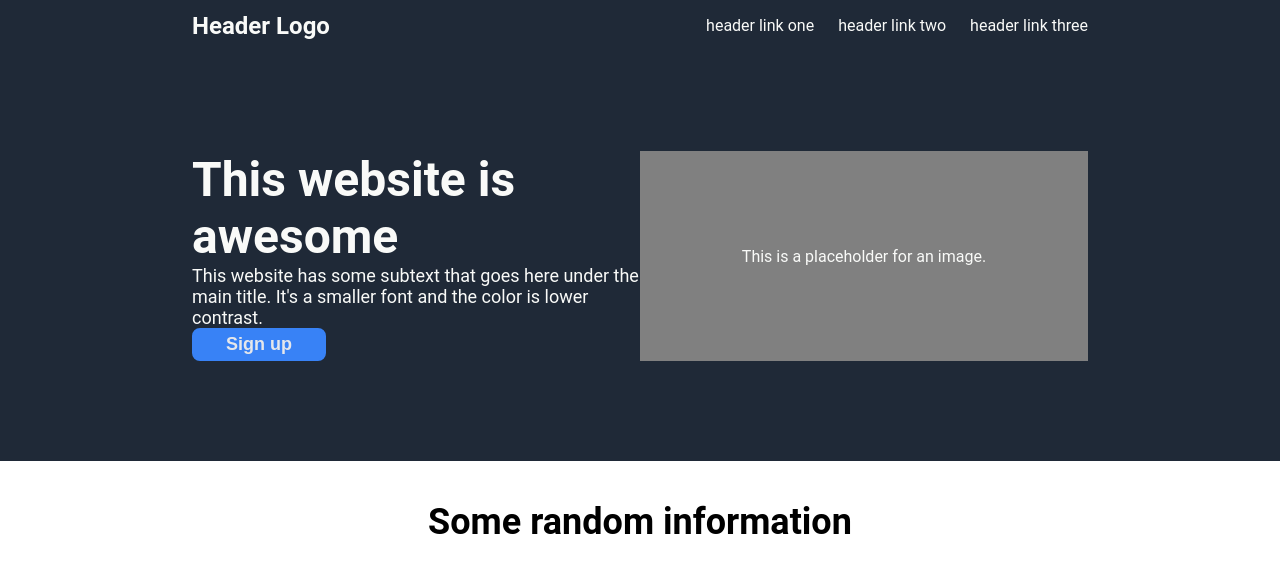
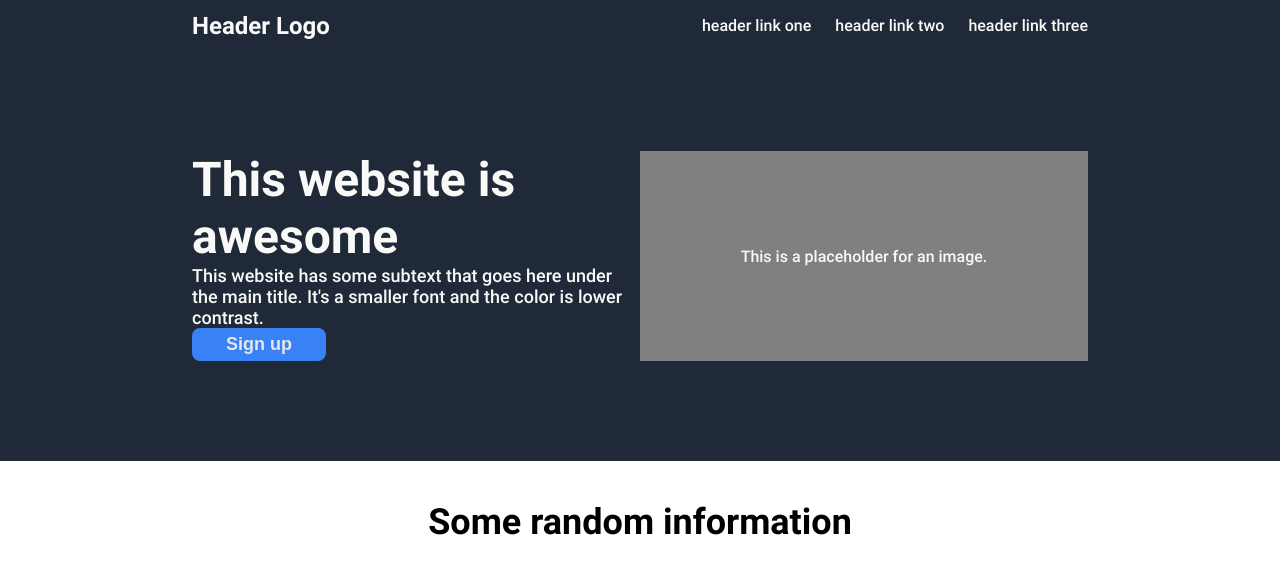
Before and after one commit to John-Rex/odin-landing-page, a plain HTML site: page index.html in a window 1280 px wide. Shown: the top 580 px of the page. Drawn offline with Linux system fonts and the light colour scheme.

Commit message:
Add local Roboto fonts

```diff
--- a/index.html
+++ b/index.html
@@ -5,6 +5,17 @@
   <link rel="stylesheet" href="styles.css">
   <title>Landing Page</title>
 </head>
+<style>
+  @font-face {
+    font-family: Roboto;
+    src: url("/fonts/Roboto-Medium.ttf");
+  }
+  @font-face {
+    font-family: Roboto;
+    src: url("/fonts/Roboto-Bold.ttf");
+    font-weight: bold;
+  }
+</style>
 <body>
   <header>
     <div class="head-top">
--- a/styles.css
+++ b/styles.css
@@ -1,9 +1,19 @@
+@font-face {
+  font-family: Roboto;
+  src: url("fonts/Roboto-Medium.ttf");
+}
+@font-face {
+  font-family: Roboto;
+  src: url("fonts/Roboto-Bold.ttf");
+  font-weight: bold;
+}
+
 body {
   display: flex;
   flex-direction: column;
   align-items: stretch;
   justify-content:flex-end;
-  font-family: Roboto, arial;
+  font-family: Roboto, Arial, Helvetica, sans-serif;
   margin: 0;
 }
 
@@ -98,7 +108,7 @@ div.info {
 
 .info-head {
   font-size: 36px;
-  font-weight: bolder;
+  font-weight: bold;
   margin: 40px 0;
 }
 
```
Also changed, not shown: fonts/Roboto-Black.ttf (added), fonts/Roboto-BlackItalic.ttf (added), fonts/Roboto-Bold.ttf (added), fonts/Roboto-BoldItalic.ttf (added), fonts/Roboto-Italic.ttf (added), fonts/Roboto-Light.ttf (added), fonts/Roboto-LightItalic.ttf (added), fonts/Roboto-Medium.ttf (added), fonts/Roboto-MediumItalic.ttf (added), fonts/Roboto-Regular.ttf (added), fonts/Roboto-Thin.ttf (added), fonts/Roboto-ThinItalic.ttf (added), 1 other file.
